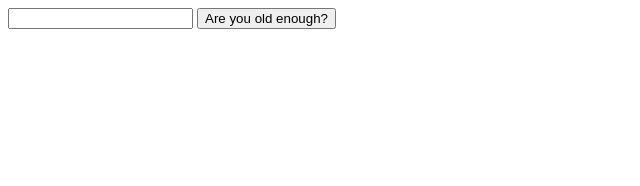
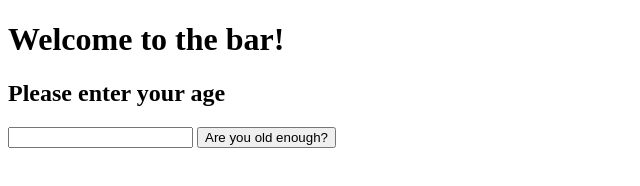
Before and after one commit to Joelhagg/-r-du-tillr-ckligt-gammal-, a plain HTML site: page index.html in a window 1280 px wide. Shown: the whole page, without its empty margins (0-640 px from the left). Drawn offline with Linux system fonts and the light colour scheme.

Commit message:
added h1 and h2 tags

```diff
--- a/index.html
+++ b/index.html
@@ -7,7 +7,8 @@
     <title>Document</title>
 </head>
 <body>
-
+    <h1>Welcome to the bar!</h1>
+    <h2>Please enter your age</h2>
     <input type="number" id="input">
     <button id="button"></button>
 
```
